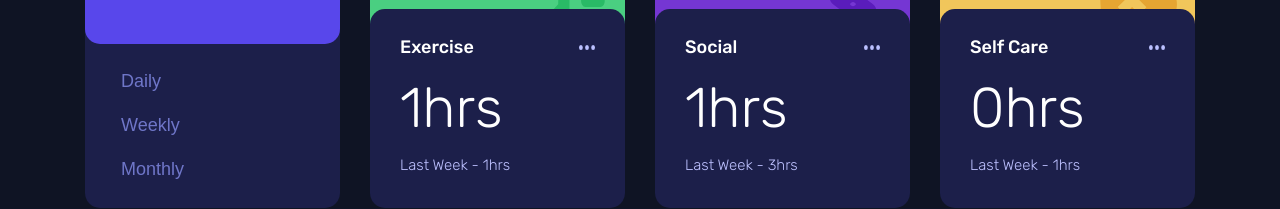
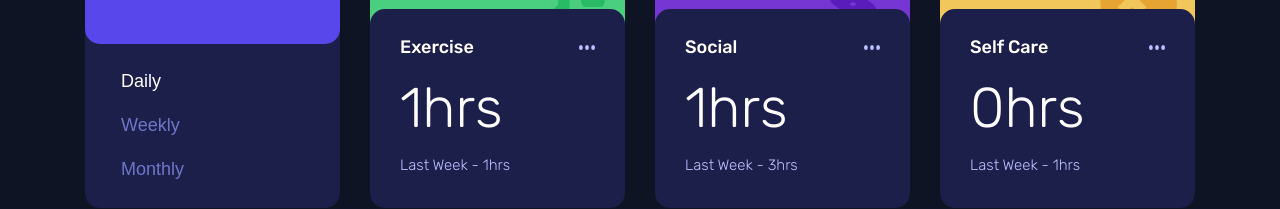
Before and after one commit to raych2/time-tracking-dashboard, a Next.js app: page / in a window 1280 px wide. Shown: the part 563-772 px from the top of the page. Built offline with nearby package versions, Linux system fonts and the light colour scheme.

Commit message:
Add hover to Navbar and ActivityCard components

```diff
--- a/components/ActivityCard.module.css
+++ b/components/ActivityCard.module.css
@@ -11,6 +11,9 @@
   background-color: var(--darker-blue);
   position: relative;
   z-index: 5;
+}
+.activity:hover {
+  background-color: hsla(236, 41%, 34%, 1);
 }
 .heading {
   display: flex;
@@ -28,6 +31,9 @@
   height: 5px;
   width: 16px;
 }
+.ellipsis:hover {
+  color: var(--white);
+}
 .time {
   margin-left: 30px;
 }
--- a/components/Navbar.tsx
+++ b/components/Navbar.tsx
@@ -1,21 +1,49 @@
-import styles from "./UserContainer.module.css"
+import styles from "./UserContainer.module.css";
 
 type NavbarProps = {
+  timeframe: string;
   setTimeframe: React.Dispatch<React.SetStateAction<string>>;
 };
 
-export default function Navbar({ setTimeframe }: NavbarProps) {
+export default function Navbar({ timeframe, setTimeframe }: NavbarProps) {
   return (
     <nav>
       <ul className={styles.timeItem}>
         <li>
-          <button onClick={() => setTimeframe("daily")} className={styles.timeSelection}>Daily</button>
+          <button
+            onClick={() => setTimeframe("daily")}
+            className={
+              timeframe === "daily"
+                ? styles.timeDisplayed
+                : styles.timeSelection
+            }
+          >
+            Daily
+          </button>
         </li>
         <li>
-          <button onClick={() => setTimeframe("weekly")} className={styles.timeSelection}>Weekly</button>
+          <button
+            onClick={() => setTimeframe("weekly")}
+            className={
+              timeframe === "weekly"
+                ? styles.timeDisplayed
+                : styles.timeSelection
+            }
+          >
+            Weekly
+          </button>
         </li>
         <li>
-          <button onClick={() => setTimeframe("monthly")} className={styles.timeSelection}>Monthly</button>
+          <button
+            onClick={() => setTimeframe("monthly")}
+            className={
+              timeframe === "montly"
+                ? styles.timeDisplayed
+                : styles.timeSelection
+            }
+          >
+            Monthly
+          </button>
         </li>
       </ul>
     </nav>
--- a/components/UserContainer.module.css
+++ b/components/UserContainer.module.css
@@ -44,3 +44,15 @@
   font-weight: var(--fw-reg);
   line-height: 21px;
 }
+.timeSelection:hover {
+  color: var(--white);
+}
+.timeDisplayed {
+  margin-bottom: 21px;
+  background: none;
+  border: none;
+  color: var(--white);
+  font-size: var(--fs);
+  font-weight: var(--fw-reg);
+  line-height: 21px;
+}
--- a/components/UserContainer.tsx
+++ b/components/UserContainer.tsx
@@ -1,21 +1,25 @@
 import Image from "next/image";
 import userPic from "public/images/image-jeremy.png";
 import Navbar from "./Navbar";
-import styles from "./UserContainer.module.css"
+import styles from "./UserContainer.module.css";
 
 type UserContainerProps = {
+  timeframe: string;
   setTimeframe: React.Dispatch<React.SetStateAction<string>>;
 };
 
-export default function UserContainer({ setTimeframe }: UserContainerProps) {
+export default function UserContainer({
+  timeframe,
+  setTimeframe,
+}: UserContainerProps) {
   return (
     <div className={styles.user}>
       <div className={styles.userIntro}>
-        <Image src={userPic} alt="User picture" className={styles.img}/>
+        <Image src={userPic} alt="User picture" className={styles.img} />
         <p className={styles.intro}>Report for</p>
         <h1 className={styles.name}>Jeremy Robson</h1>
       </div>
-      <Navbar setTimeframe={setTimeframe} />
+      <Navbar timeframe={timeframe} setTimeframe={setTimeframe} />
     </div>
   );
 }
--- a/pages/index.tsx
+++ b/pages/index.tsx
@@ -23,7 +23,7 @@ export default function Index() {
 
   return (
     <div className="reportContainer">
-      <UserContainer setTimeframe={setTimeframe} />
+      <UserContainer timeframe={timeframe} setTimeframe={setTimeframe} />
       <ActivityContainer selectedTime={timeframe} data={data} />
     </div>
   );
```
